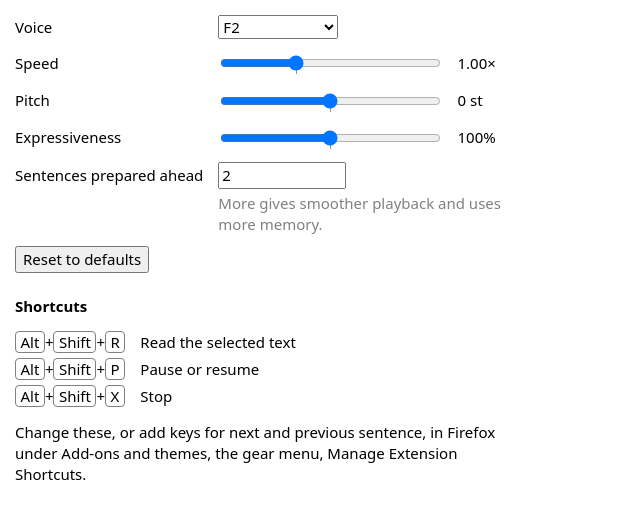
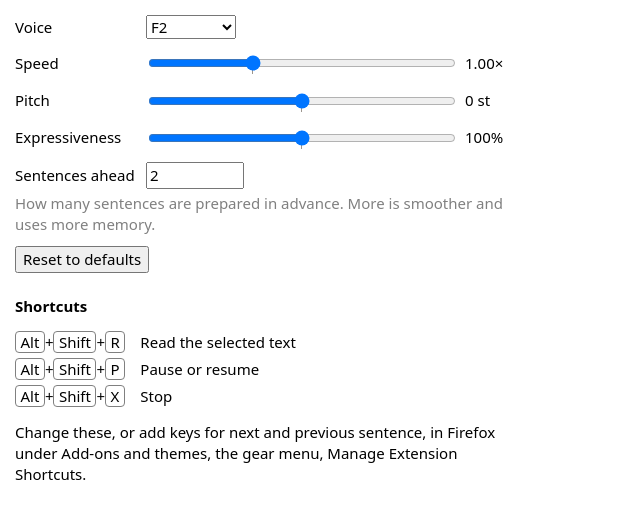
Before and after one commit to GitThisJoel/tiny-reader, a website with bundled scripts: page entrypoints/options/index.html in a window 1280 px wide. Shown: the whole page, without its empty margins (0-640 px from the left). Built offline with nearby package versions, Linux system fonts and the light colour scheme; what wxt would draw is missing.

Commit message:
refactor(options): build the settings form in a shared module

```diff
--- /dev/null
+++ b/content/settings-form.css
@@ -0,0 +1,33 @@
+form.settings {
+  display: grid;
+  grid-template-columns: max-content 1fr 4rem;
+  gap: 0.75rem 0.75rem;
+  align-items: center;
+}
+form.settings select,
+form.settings input[type="number"] {
+  font: inherit;
+  width: 6rem;
+}
+form.settings input[type="range"] {
+  min-width: 0;
+  width: 100%;
+}
+form.settings select,
+form.settings input[type="number"] {
+  grid-column: 2 / -1;
+}
+form.settings .hint {
+  grid-column: 1 / -1;
+  margin-top: -0.5rem;
+  color: GrayText;
+}
+form.settings .row {
+  grid-column: 1 / -1;
+  display: flex;
+  gap: 0.75rem;
+  align-items: center;
+}
+form.settings button {
+  font: inherit;
+}
--- /dev/null
+++ b/content/settings-form.ts
@@ -0,0 +1,95 @@
+// The settings form, used by the options page and by the toolbar popup.
+import { LIMITS, VOICES } from "@/engine/protocol.ts";
+import "./settings-form.css";
+import { DEFAULT_SETTINGS, loadSettings, PREFETCH_LIMITS, SEMITONE, type Settings, saveSettings } from "./settings.ts";
+
+function create<K extends keyof HTMLElementTagNameMap>(tag: K, properties: Record<string, string> = {}) {
+  const element = document.createElement(tag);
+  Object.assign(element, properties);
+  return element;
+}
+
+/** Label, slider and a read-out of its value. `mark` puts a tick at the default. */
+function slider(name: string, label: string, [min, max]: readonly [number, number], step: number, mark: number) {
+  const marks = create("datalist", { id: `${name}-marks` });
+  marks.append(create("option", { value: String(mark) }));
+  const input = create("input", { id: name, name, type: "range", min: String(min), max: String(max) });
+  input.step = String(step);
+  input.setAttribute("list", marks.id);
+  const output = create("output");
+  output.htmlFor.add(name);
+  return { input, output, nodes: [create("label", { htmlFor: name, textContent: label }), input, output, marks] };
+}
+
+/**
+ * Fills `form` with the settings controls and keeps them in step with storage: every change
+ * is saved at once, and what was saved (after clamping) is shown back.
+ */
+export function mountSettingsForm(form: HTMLFormElement) {
+  form.classList.add("settings");
+  const voice = create("select", { id: "voice", name: "voice" });
+  for (const [index, name] of VOICES.entries()) voice.add(new Option(name, String(index)));
+  const speed = slider("speed", "Speed", LIMITS.speed, 0.05, 1);
+  const pitchShift = slider("pitchShift", "Pitch", [-6, 6], 0.5, 0); // shown in semitones
+  const pitchRange = slider("pitchRange", "Expressiveness", LIMITS.pitchRange, 0.05, 1);
+  const prefetch = create("input", { id: "prefetch", name: "prefetch", type: "number", step: "1" });
+  [prefetch.min, prefetch.max] = PREFETCH_LIMITS.map(String) as [string, string];
+  prefetch.setAttribute("aria-describedby", "prefetch-hint");
+  const reset = create("button", { type: "button", id: "reset", textContent: "Reset to defaults" });
+  const saved = create("span", { id: "saved" });
+  saved.setAttribute("role", "status");
+  saved.setAttribute("aria-live", "polite");
+  const row = create("div", { className: "row" });
+  row.append(reset, saved);
+  form.append(
+    create("label", { htmlFor: "voice", textContent: "Voice" }),
+    voice,
+    ...speed.nodes,
+    ...pitchShift.nodes,
+    ...pitchRange.nodes,
+    create("label", { htmlFor: "prefetch", textContent: "Sentences ahead" }),
+    prefetch,
+    create("span", {
+      className: "hint",
+      id: "prefetch-hint",
+      textContent: "How many sentences are prepared in advance. More is smoother and uses more memory.",
+    }),
+    row,
+  );
+
+  function describe() {
+    const semitones = Number(pitchShift.input.value);
+    speed.output.value = `${Number(speed.input.value).toFixed(2)}×`;
+    pitchShift.output.value = `${semitones > 0 ? "+" : ""}${semitones} st`;
+    pitchRange.output.value = `${Math.round(Number(pitchRange.input.value) * 100)}%`;
+  }
+
+  function show(settings: Settings) {
+    voice.value = String(settings.voice);
+    speed.input.value = String(settings.speed);
+    pitchShift.input.value = String(Math.round((settings.pitchShift / SEMITONE) * 2) / 2);
+    pitchRange.input.value = String(settings.pitchRange);
+    prefetch.value = String(settings.prefetch);
+    describe();
+  }
+
+  const read = (): Settings => ({
+    voice: Number(voice.value),
+    speed: Number(speed.input.value),
+    pitchShift: Number(pitchShift.input.value) * SEMITONE,
+    pitchRange: Number(pitchRange.input.value),
+    // NaN for an emptied field, which saveSettings turns back into the default.
+    prefetch: prefetch.valueAsNumber,
+  });
+
+  async function save(settings: Settings) {
+    show(await saveSettings(settings));
+    saved.textContent = "Saved. Used from the next reading.";
+  }
+
+  form.addEventListener("input", describe);
+  form.addEventListener("change", () => void save(read()));
+  form.addEventListener("submit", (event) => event.preventDefault());
+  reset.addEventListener("click", () => void save(DEFAULT_SETTINGS));
+  return loadSettings().then(show);
+}
--- a/entrypoints/options/index.html
+++ b/entrypoints/options/index.html
@@ -8,34 +8,7 @@
     <link rel="stylesheet" href="./style.css" />
   </head>
   <body>
-    <form id="form">
-      <label for="voice">Voice</label>
-      <select id="voice" name="voice"></select>
-
-      <label for="speed">Speed</label>
-      <input id="speed" name="speed" type="range" step="0.05" list="speed-marks" />
-      <output for="speed"></output>
-      <datalist id="speed-marks"><option value="1"></option></datalist>
-
-      <label for="pitchShift">Pitch</label>
-      <input id="pitchShift" name="pitchShift" type="range" min="-6" max="6" step="0.5" list="zero" />
-      <output for="pitchShift"></output>
-      <datalist id="zero"><option value="0"></option></datalist>
-
-      <label for="pitchRange">Expressiveness</label>
-      <input id="pitchRange" name="pitchRange" type="range" step="0.05" list="one" />
-      <output for="pitchRange"></output>
-      <datalist id="one"><option value="1"></option></datalist>
-
-      <label for="prefetch">Sentences prepared ahead</label>
-      <input id="prefetch" name="prefetch" type="number" step="1" />
-      <span class="hint" id="prefetch-hint">More gives smoother playback and uses more memory.</span>
-
-      <div class="row">
-        <button type="button" id="reset">Reset to defaults</button>
-        <span id="saved" role="status" aria-live="polite"></span>
-      </div>
-    </form>
+    <form id="form"></form>
     <section>
       <h2>Shortcuts</h2>
       <dl>
--- a/entrypoints/options/main.ts
+++ b/entrypoints/options/main.ts
@@ -1,61 +1,3 @@
-import {
-  DEFAULT_SETTINGS,
-  loadSettings,
-  PREFETCH_LIMITS,
-  SEMITONE,
-  type Settings,
-  saveSettings,
-} from "@/content/settings.ts";
-import { LIMITS, VOICES } from "@/engine/protocol.ts";
+import { mountSettingsForm } from "@/content/settings-form.ts";
 
-const form = document.getElementById("form") as HTMLFormElement;
-const field = <T extends HTMLElement = HTMLInputElement>(name: string) => form.elements.namedItem(name) as T;
-const output = (name: string) => form.querySelector(`output[for="${name}"]`) as HTMLOutputElement;
-const saved = document.getElementById("saved") as HTMLSpanElement;
-
-const voice = field<HTMLSelectElement>("voice");
-for (const [index, name] of VOICES.entries()) voice.add(new Option(name, String(index)));
-const speed = field("speed");
-const pitchShift = field("pitchShift"); // shown in semitones
-const pitchRange = field("pitchRange");
-const prefetch = field("prefetch");
-[speed.min, speed.max] = LIMITS.speed.map(String) as [string, string];
-[pitchRange.min, pitchRange.max] = LIMITS.pitchRange.map(String) as [string, string];
-[prefetch.min, prefetch.max] = PREFETCH_LIMITS.map(String) as [string, string];
-prefetch.setAttribute("aria-describedby", "prefetch-hint");
-
-function show(settings: Settings) {
-  voice.value = String(settings.voice);
-  speed.value = String(settings.speed);
-  pitchShift.value = String(Math.round((settings.pitchShift / SEMITONE) * 2) / 2);
-  pitchRange.value = String(settings.pitchRange);
-  prefetch.value = String(settings.prefetch);
-  describe();
-}
-
-function describe() {
-  const semitones = Number(pitchShift.value);
-  output("speed").value = `${Number(speed.value).toFixed(2)}×`;
-  output("pitchShift").value = `${semitones > 0 ? "+" : ""}${semitones} st`;
-  output("pitchRange").value = `${Math.round(Number(pitchRange.value) * 100)}%`;
-}
-
-const read = (): Settings => ({
-  voice: Number(voice.value),
-  speed: Number(speed.value),
-  pitchShift: Number(pitchShift.value) * SEMITONE,
-  pitchRange: Number(pitchRange.value),
-  // NaN for an emptied field, which saveSettings turns back into the default.
-  prefetch: prefetch.valueAsNumber,
-});
-
-async function save(settings: Settings) {
-  show(await saveSettings(settings));
-  saved.textContent = "Saved. Used from the next reading.";
-}
-
-form.addEventListener("input", describe);
-form.addEventListener("change", () => void save(read()));
-form.addEventListener("submit", (event) => event.preventDefault());
-document.getElementById("reset")?.addEventListener("click", () => void save(DEFAULT_SETTINGS));
-loadSettings().then(show);
+void mountSettingsForm(document.getElementById("form") as HTMLFormElement);
--- a/entrypoints/options/style.css
+++ b/entrypoints/options/style.css
@@ -7,35 +7,6 @@
 body {
   margin: 1rem;
   max-width: 34rem;
-}
-form {
-  display: grid;
-  grid-template-columns: max-content 1fr 4.5rem;
-  gap: 0.75rem 1rem;
-  align-items: center;
-}
-select,
-input[type="number"] {
-  font: inherit;
-  width: 8rem;
-}
-select,
-input[type="number"],
-.hint {
-  grid-column: 2 / -1;
-}
-.hint {
-  margin-top: -0.5rem;
-  color: GrayText;
-}
-.row {
-  grid-column: 1 / -1;
-  display: flex;
-  gap: 1rem;
-  align-items: center;
-}
-button {
-  font: inherit;
 }
 h2 {
   font-size: 1rem;
```
Also changed, not shown: content/settings-form.test.ts (added, +69 -0 lines).
